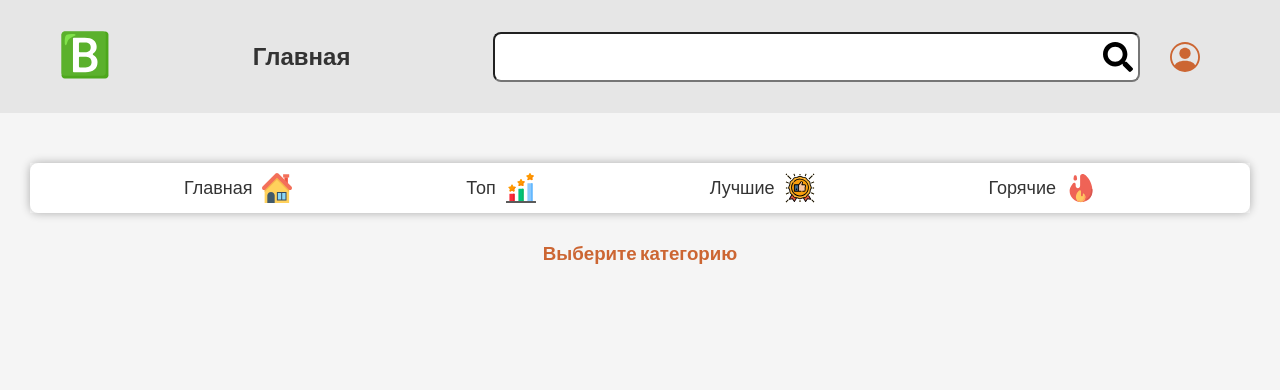
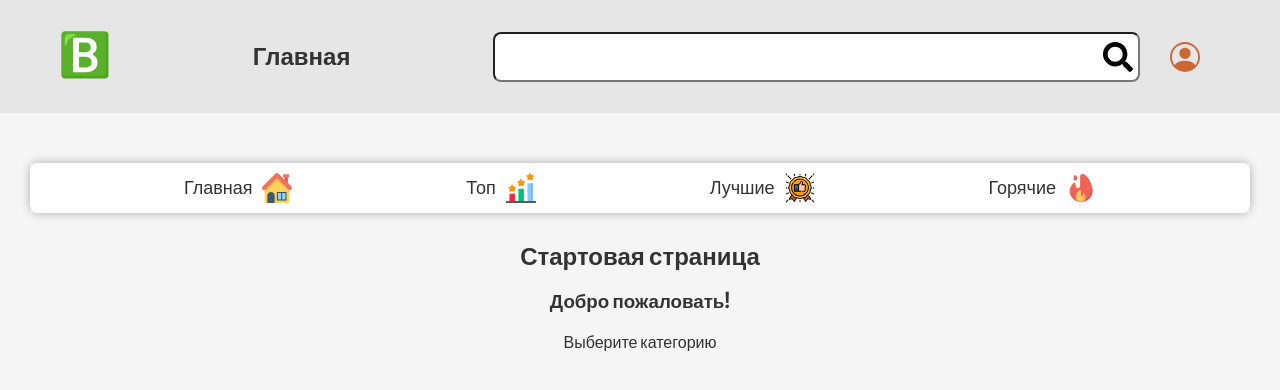
Before and after one commit to IceOhlajdIce/blogget, a React (Create React App) app: page /auth in a window 1280 px wide. Shown: the top 390 px of the page. Built offline with nearby package versions, Linux system fonts and the light colour scheme; no server answers; the HTML template or start-up script is replaced by a standard one.

Commit message:
Lesson 11: fixed

```diff
--- a/src/components/Main/Main.jsx
+++ b/src/components/Main/Main.jsx
@@ -4,27 +4,19 @@ import Tabs from './Tabs';
 import List from './List';
 import {Modal} from '../Modal/Modal';
 import {Route, Routes} from 'react-router-dom';
+import {HomePage} from '../Pages/HomePage/HomePage';
 
 export const Main = () => (
   <main className={style.main}>
     <Layout>
       <Tabs />
       <Routes>
-        <Route path="/" element={
-          <div className={style.home}>
-            <h2>Стартовая страница</h2>
-            <h3>Добро пожаловать!</h3>
-            <p>Выберите категорию</p>
-          </div>
-        } />
+        <Route path="/" element={<HomePage />} />
         <Route path='/category/:page' element={<List />}>
           <Route path='post/:id' element={<Modal />} />
         </Route>
-        <Route path="*" element={<div className={style.text}>404</div>} />
-        <Route path="/auth"
-          element={<div className={style.auth}>
-            <h3>Выберите категорию</h3>
-          </div>} />
+        <Route path="*" element={<div className={style.auth}>404</div>} />
+        <Route path="/auth" element={<HomePage />} />
       </Routes>
     </Layout>
   </main>
--- a/src/components/Main/Main.module.css
+++ b/src/components/Main/Main.module.css
@@ -1,23 +1,5 @@
 .main {
   padding: 30px 0;
-}
-
-.home {
-  text-align: center;
-}
-
-.home > p {
-  padding-top: 20px;
-}
-
-.home > h3 {
-  padding-top: 20px;
-}
-
-.text {
-  font-size: 32px;
-  color: var(--orange);
-  text-align: center;
 }
 
 .auth {
--- /dev/null
+++ b/src/components/Pages/HomePage/HomePage.jsx
@@ -0,0 +1,9 @@
+import style from './HomePage.module.css';
+
+export const HomePage = () => (
+  <div className={style.home}>
+    <h2>Стартовая страница</h2>
+    <h3>Добро пожаловать!</h3>
+    <p>Выберите категорию</p>
+  </div>
+);
--- /dev/null
+++ b/src/components/Pages/HomePage/HomePage.module.css
@@ -0,0 +1,11 @@
+.home {
+  text-align: center;
+}
+
+.home > p {
+  padding-top: 20px;
+}
+
+.home > h3 {
+  padding-top: 20px;
+}
--- /dev/null
+++ b/src/components/Pages/HomePage/index.jsx
@@ -0,0 +1,2 @@
+import {HomePage} from './HomePage';
+export default HomePage;
```
